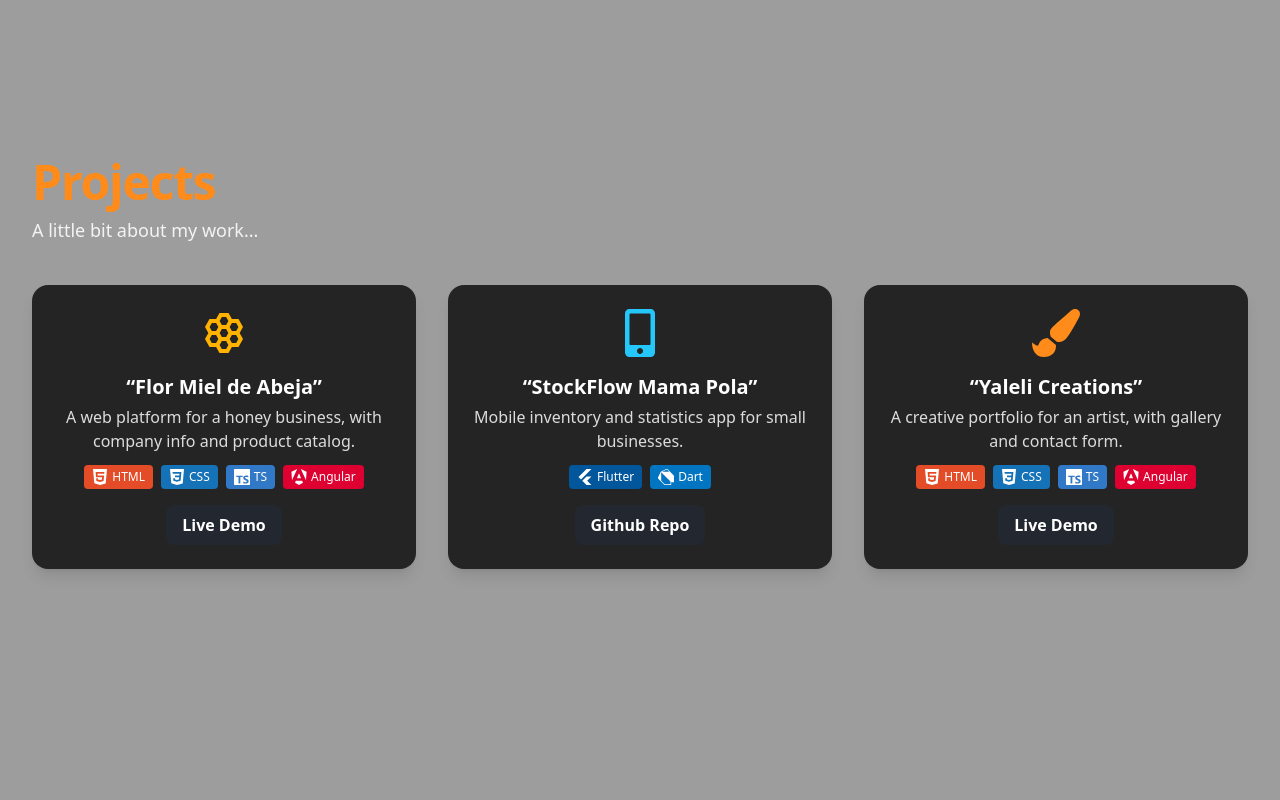
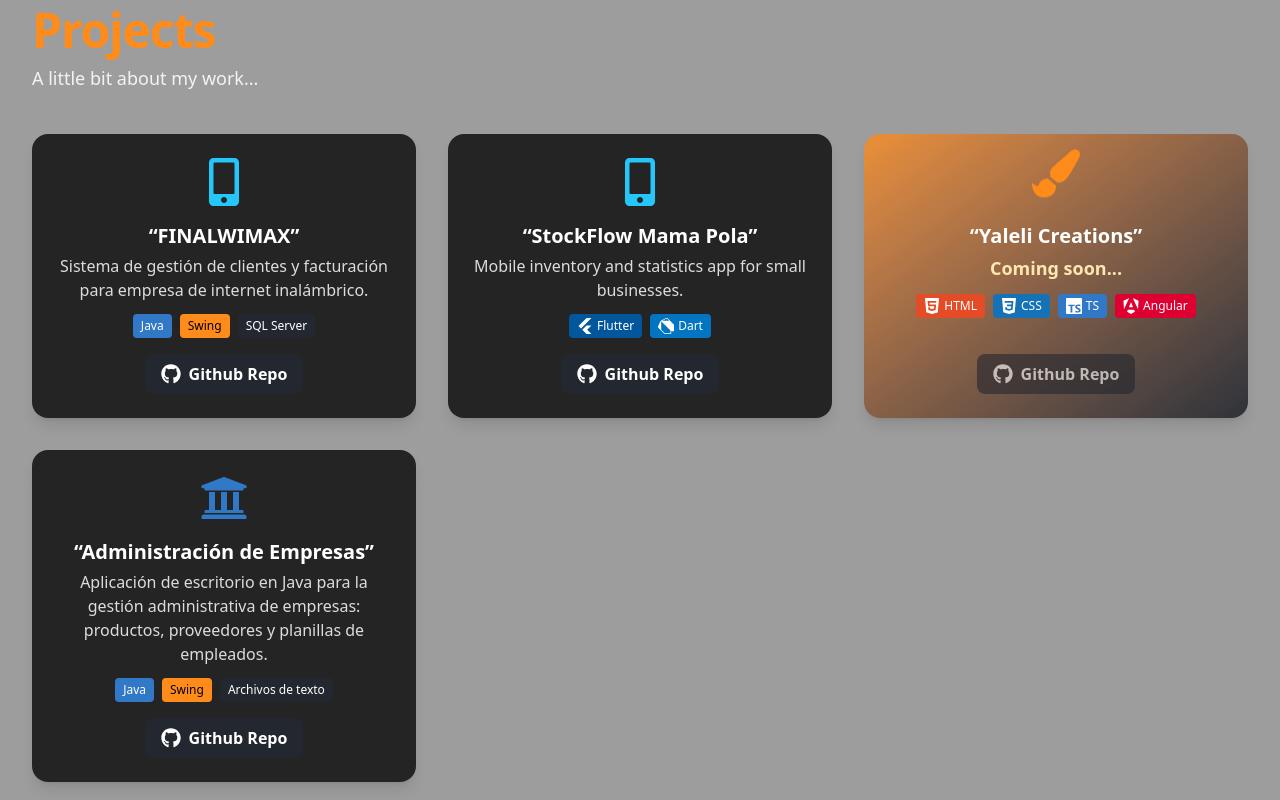
Before and after one commit to axelvalle/portfolio-react, a Next.js app: page / in a window 1280 px wide. Shown: the part 1680-2480 px from the top of the page. Built offline with nearby package versions, Linux system fonts and the light colour scheme.

Commit message:
algunas cosas arregladas

```diff
--- a/app/page.tsx
+++ b/app/page.tsx
@@ -149,7 +149,7 @@ export default function Home() {
   // Se utiliza el hook `useSectionFadeIn` para la sección de tecnologías.
   const [techVisible] = useSectionFadeIn(['technologies']);
   // Se utiliza `useFadeInOnScroll` para animar la aparición de elementos en varias secciones.
-  const projectCardsVisible = useFadeInOnScroll(3, 'project');
+  const projectCardsVisible = useFadeInOnScroll(4, 'project');
   const techIconsVisible = useFadeInOnScroll(12, 'techicon');
   const socialCardsVisible = useFadeInOnScroll(4, 'social');
   // Estado para el idioma actual (inglés o español)
@@ -359,20 +359,19 @@ export default function Home() {
             </div>
             {/* La visibilidad de las tarjetas de proyecto es controlada por el hook `useFadeInOnScroll`. */}
             <div className="grid grid-cols-1 sm:grid-cols-2 md:grid-cols-3 gap-8 w-full">
-              {/* Project 1 */}
+              {/* Project 1 - FINALWIMAX */}
               <div id="project-card-0" className={`bg-[#181818]/90 rounded-2xl shadow-lg p-6 flex flex-col items-center fade-up${projectCardsVisible[0] ? ' visible' : ''}`}>
-                <MdOutlineHive size={48} className="text-[#FFB300] mb-4" />
-                <h3 className="text-xl font-bold text-white mb-1 text-center">“Flor Miel de Abeja”</h3>
-                <p className="text-[#DCDCDC] text-center mb-3">A web platform for a honey business, with company info and product catalog.</p>
+                <FaMobileAlt size={48} className="text-[#25c6f9] mb-4" />
+                <h3 className="text-xl font-bold text-white mb-1 text-center">“FINALWIMAX”</h3>
+                <p className="text-[#DCDCDC] text-center mb-3">Sistema de gestión de clientes y facturación para empresa de internet inalámbrico.</p>
                 <div className="flex flex-wrap gap-2 justify-center mb-4">
-                  <span className="bg-[#e34c26] text-white px-2 py-1 rounded text-xs flex items-center gap-1"><SiHtml5 size={16}/>HTML</span>
-                  <span className="bg-[#1572b6] text-white px-2 py-1 rounded text-xs flex items-center gap-1"><SiCss3 size={16}/>CSS</span>
-                  <span className="bg-[#3178c6] text-white px-2 py-1 rounded text-xs flex items-center gap-1"><SiTypescript size={16}/>TS</span>
-                  <span className="bg-[#dd0031] text-white px-2 py-1 rounded text-xs flex items-center gap-1"><SiAngular size={16}/>Angular</span>
+                  <span className="bg-[#3178c6] text-white px-2 py-1 rounded text-xs flex items-center gap-1">Java</span>
+                  <span className="bg-[#FF8C1A] text-black px-2 py-1 rounded text-xs flex items-center gap-1">Swing</span>
+                  <span className="bg-[#23272f] text-white px-2 py-1 rounded text-xs flex items-center gap-1">SQL Server</span>
                 </div>
-                <a href="#" className="mt-auto bg-[#23272f] text-white px-4 py-2 rounded-lg font-semibold hover:bg-[#FF8C1A] hover:text-black transition">{t.liveDemo}</a>
+                <a href="https://github.com/axelvalle/FINALWIMAX" target="_blank" rel="noopener noreferrer" className="mt-auto bg-[#23272f] text-white px-4 py-2 rounded-lg font-semibold hover:bg-[#FF8C1A] hover:text-black transition flex items-center justify-center gap-2"><FaGithub className="text-xl" />Github Repo</a>
               </div>
-              {/* Project 2 */}
+              {/* Project 2 - StockFlow Mama Pola */}
               <div id="project-card-1" className={`bg-[#181818]/90 rounded-2xl shadow-lg p-6 flex flex-col items-center fade-up${projectCardsVisible[1] ? ' visible' : ''}`}>
                 <FaMobileAlt size={48} className="text-[#25c6f9] mb-4" />
                 <h3 className="text-xl font-bold text-white mb-1 text-center">“StockFlow Mama Pola”</h3>
@@ -381,20 +380,32 @@ export default function Home() {
                   <span className="bg-[#02569b] text-white px-2 py-1 rounded text-xs flex items-center gap-1"><SiFlutter size={16}/>Flutter</span>
                   <span className="bg-[#0175c2] text-white px-2 py-1 rounded text-xs flex items-center gap-1"><SiDart size={16}/>Dart</span>
                 </div>
-                <a href="https://github.com/axelvalle/stockflow-mama-pola" className="mt-auto bg-[#23272f] text-white px-4 py-2 rounded-lg font-semibold hover:bg-[#FF8C1A] hover:text-black transition">Github Repo</a>
+                <a href="https://github.com/axelvalle/stockflow-mama-pola" className="mt-auto bg-[#23272f] text-white px-4 py-2 rounded-lg font-semibold hover:bg-[#FF8C1A] hover:text-black transition flex items-center justify-center gap-2"><FaGithub className="text-xl" />Github Repo</a>
               </div>
-              {/* Project 3 */}
-              <div id="project-card-2" className={`bg-[#181818]/90 rounded-2xl shadow-lg p-6 flex flex-col items-center fade-up${projectCardsVisible[2] ? ' visible' : ''}`}>
-                <FaPaintBrush size={48} className="text-[#FF8C1A] mb-4" />
+              {/* Project 3 - Yaleli Creations (Coming Soon) */}
+              <div id="project-card-2" className={`bg-gradient-to-br from-[#FF8C1A]/80 to-[#23272f]/90 rounded-2xl shadow-lg p-6 flex flex-col items-center fade-up${projectCardsVisible[2] ? ' visible' : ''} animate-pulse`}>
+                <FaPaintBrush size={48} className="text-[#FF8C1A] mb-4 animate-bounce" />
                 <h3 className="text-xl font-bold text-white mb-1 text-center">“Yaleli Creations”</h3>
-                <p className="text-[#DCDCDC] text-center mb-3">A creative portfolio for an artist, with gallery and contact form.</p>
+                <p className="text-[#FFE7B0] text-center mb-3 font-semibold text-lg">Coming soon...</p>
                 <div className="flex flex-wrap gap-2 justify-center mb-4">
                   <span className="bg-[#e34c26] text-white px-2 py-1 rounded text-xs flex items-center gap-1"><SiHtml5 size={16}/>HTML</span>
                   <span className="bg-[#1572b6] text-white px-2 py-1 rounded text-xs flex items-center gap-1"><SiCss3 size={16}/>CSS</span>
                   <span className="bg-[#3178c6] text-white px-2 py-1 rounded text-xs flex items-center gap-1"><SiTypescript size={16}/>TS</span>
                   <span className="bg-[#dd0031] text-white px-2 py-1 rounded text-xs flex items-center gap-1"><SiAngular size={16}/>Angular</span>
                 </div>
-                <a href="#" className="mt-auto bg-[#23272f] text-white px-4 py-2 rounded-lg font-semibold hover:bg-[#FF8C1A] hover:text-black transition">{t.liveDemo}</a>
+                <span className="mt-auto bg-[#23272f] text-white px-4 py-2 rounded-lg font-semibold flex items-center justify-center gap-2 opacity-60 cursor-not-allowed"><FaGithub className="text-xl" />Github Repo</span>
+              </div>
+              {/* Project 4 - Administración de Empresas */}
+              <div id="project-card-3" className="bg-[#181818]/90 rounded-2xl shadow-lg p-6 flex flex-col items-center fade-up visible">
+                <FaUniversity size={48} className="text-[#3178c6] mb-4" />
+                <h3 className="text-xl font-bold text-white mb-1 text-center">“Administración de Empresas”</h3>
+                <p className="text-[#DCDCDC] text-center mb-3">Aplicación de escritorio en Java para la gestión administrativa de empresas: productos, proveedores y planillas de empleados.</p>
+                <div className="flex flex-wrap gap-2 justify-center mb-4">
+                  <span className="bg-[#3178c6] text-white px-2 py-1 rounded text-xs flex items-center gap-1">Java</span>
+                  <span className="bg-[#FF8C1A] text-black px-2 py-1 rounded text-xs flex items-center gap-1">Swing</span>
+                  <span className="bg-[#23272f] text-white px-2 py-1 rounded text-xs flex items-center gap-1">Archivos de texto</span>
+                </div>
+                <a href="https://github.com/axelvalle/Administracion_Empresas" target="_blank" rel="noopener noreferrer" className="mt-auto bg-[#23272f] text-white px-4 py-2 rounded-lg font-semibold hover:bg-[#FF8C1A] hover:text-black transition flex items-center justify-center gap-2"><FaGithub className="text-xl" />Github Repo</a>
               </div>
             </div>
           </section>
```
